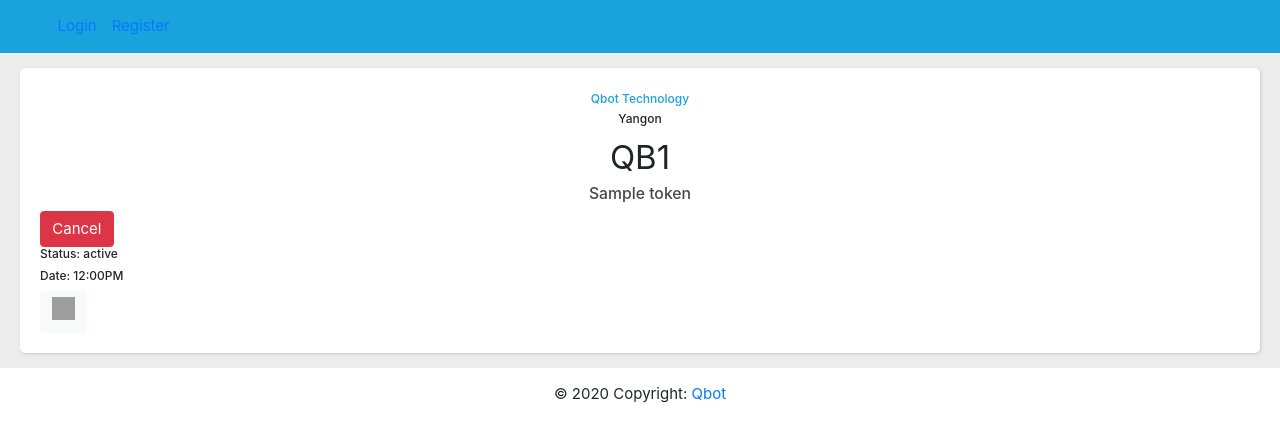
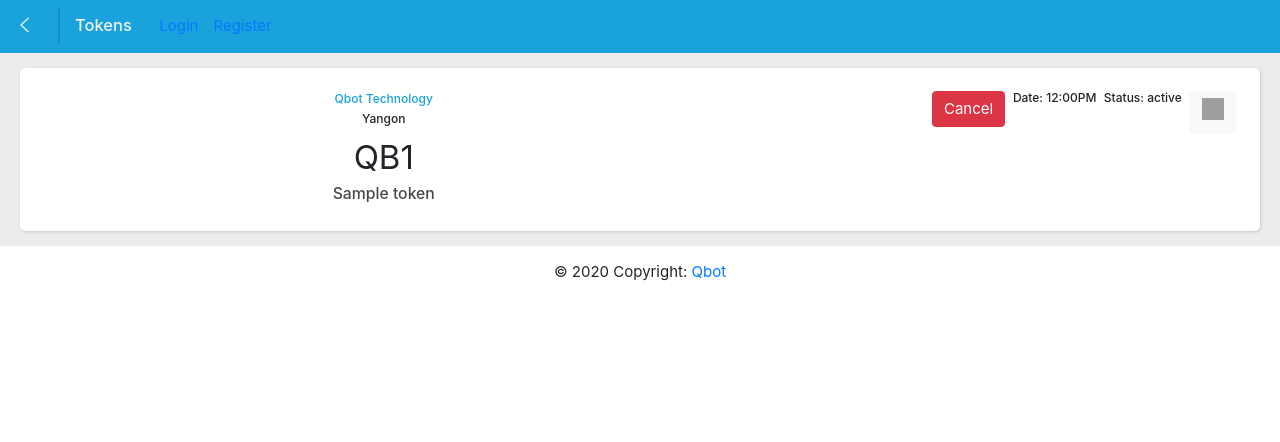
Before and after one commit to charleshugochg/qbot, a Django app: template mainapp/templates/mainapp/tokens.html in a window 1280 px wide. Shown: the top 442 px of the page. Run offline with Django 3.2, Linux system fonts and the light colour scheme; the template is opened without the code that fills it: most values are stand-ins (such as "Sample title", 1, 10 or a date in 2020); some libraries are stand-ins or nearby versions; some web fonts are replaced; grey boxes are pictures that could not be loaded.

Commit message:
refine token view

```diff
--- a/mainapp/templates/mainapp/tokens.html
+++ b/mainapp/templates/mainapp/tokens.html
@@ -4,29 +4,40 @@
     Tokens
 {% endblock title %}
 
+{% block pagehead %}
+    Tokens
+{% endblock %}
+
+{% block toggleicon %}
+  <i class="ion-ios-chatboxes-outline custom-icon"></i>
+{% endblock %}
+
+{% block backlink %}
+    <a href="{% url 'index' %}"><i class="ion-ios-arrow-left back-btn"></i></a>
+{% endblock %}
+
 {% block body %}
     {% for token in token_list %}
         <div class="card-info">
             <div class="queue-info {% if token.on_call %}queue-active{% endif %}">
+                <div class="row">
+                    <div class="col">
                         <p class="queue-block main-color">Qbot Technology</p>
                         <p class="queue-block">Yangon</p>
                         <h2 class="queue-block">QB{{ token.queue_id }}</h2>
                         <h3 class="queue-block">{{ token.shop_name }}</h3>
-                <div class="">
-                    <a class="btn btn-danger" href="{% url 'cancel' token.shop_id %}" role="button">
+                    </div>
+                    <div class="col-5">
+                        <a class="btn btn-light float-right m-1" href="{% url 'qr_view' token.id %}" role="button">
+                            <div class="logo-qr"></div>
+                        </a>
+                        <h4 class="float-right m-1">Status: {{ token.status }}</h4>
+                        <h4 class="float-right m-1">Date: 12:00PM</h4>
+                        <a class="btn btn-danger float-right m-1" href="{% url 'cancel' token.shop_id %}" role="button">
                             Cancel
                         </a>
                     </div>
-                <div class="">
-                    <h4>Status: {{ token.status }}</h4>
-                    <h4>Date: 12:00PM</h4>
                 </div>
-                <div class="">
-                    <a class="btn btn-light" href="{% url 'qr_view' token.id %}" role="button">
-                        <div class="logo-qr"></div>
-                    </a>
-                </div>
-                <div></div>
             </div>
         </div>
     {% endfor %}
```
Also changed, not shown: mainapp/templates/mainapp/qr_view.html (+12 -0 lines). Lines whose indentation alone changed are shown as unchanged.
